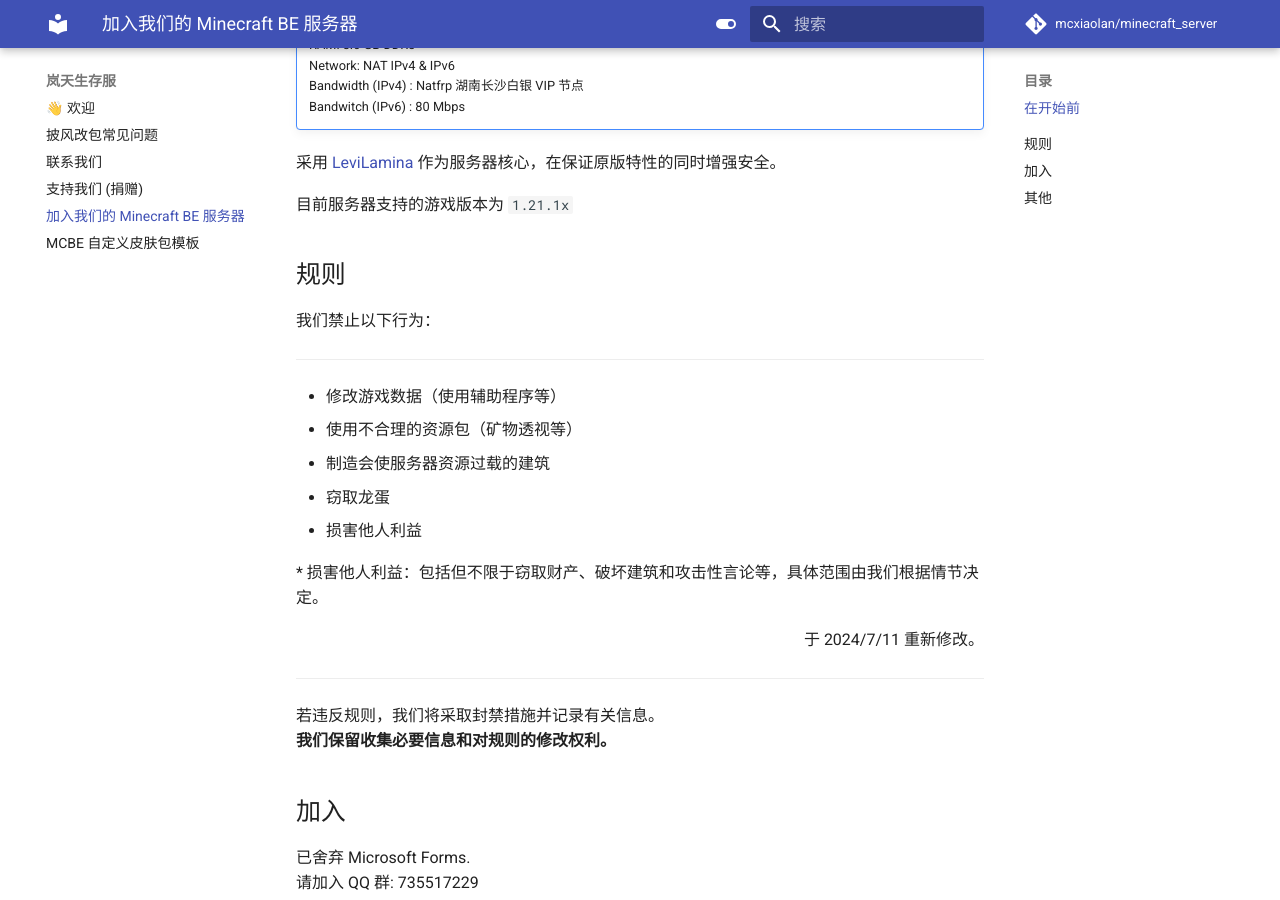
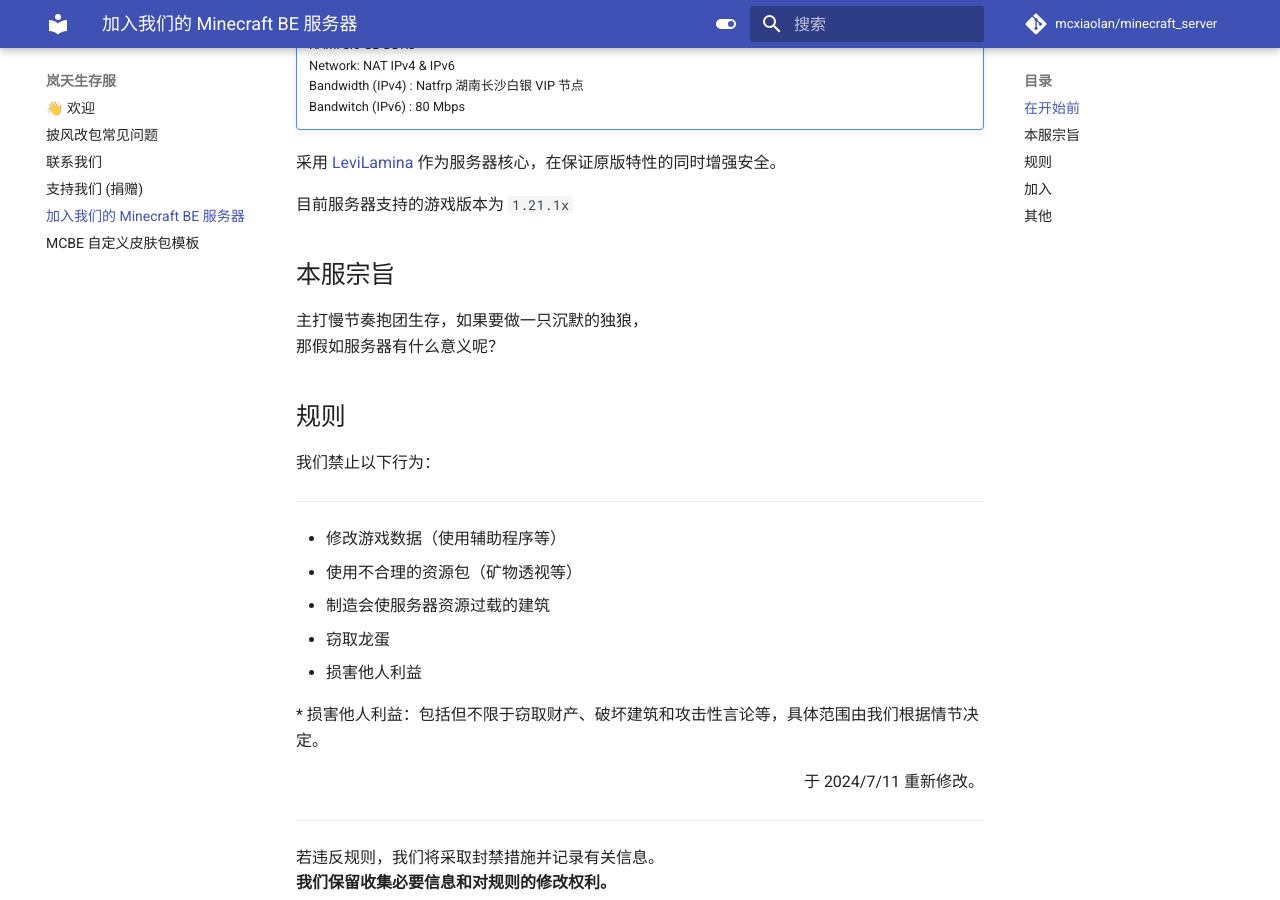
Before and after one commit to mcxiaolan/minecraft_server, an MkDocs documentation site: the page built from docs/join.md, in a window 1280 px wide and 900 px high, scrolled down 363 px. Built offline with MkDocs 1.6.1 and Material for MkDocs 9.7.7, drawn with Linux system fonts in a browser that asks for light colours; comment, search, counter and statistics services are not loaded.

Commit message:
new journey

```diff
--- a/docs/join.md
+++ b/docs/join.md
@@ -15,7 +15,9 @@
 
 目前服务器支持的游戏版本为 `1.21.1x`
 
-##
+## 本服宗旨
+主打慢节奏抱团生存，如果要做一只沉默的独狼，
+那假如服务器有什么意义呢？
 
 ## 规则
 我们禁止以下行为：
```
